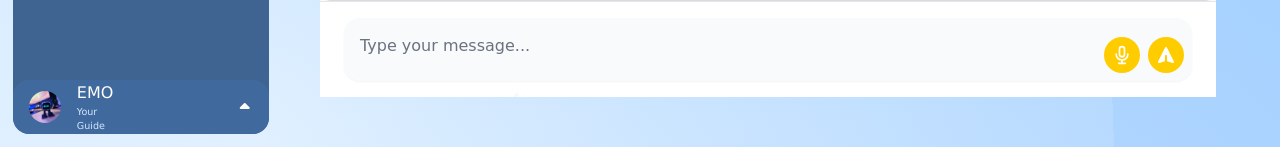
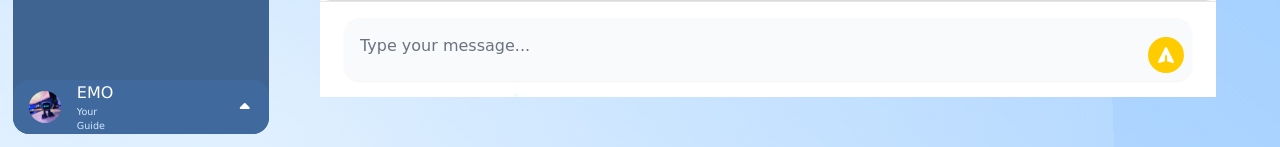
Before and after one commit to SerWalid/EMO, a Flask app: page /chatbot in a window 1280 px wide. Shown: the part 653-800 px from the top of the page. Run offline with Flask 3, Linux system fonts and the light colour scheme; some libraries are stand-ins or nearby versions.

Commit message:
Chatbot uPDATES

```diff
--- a/static/css/chatbot.css
+++ b/static/css/chatbot.css
@@ -5,12 +5,9 @@ body {
   overflow: hidden;  /* Disables scrolling on the whole page */
 }
 
-
-
 /* Chat Container */
 #chat-bubbles {
    /* This sets the height correctly */
-  overflow-y: auto;             /* Allows scrolling only if content overflows */
   scrollbar-color: #ffcc00 transparent;
   z-index: 20;
   background-color: #dadbdc;
@@ -18,9 +15,7 @@ body {
   padding: 10px;
   box-sizing: border-box;
   scrollbar-width: none; /* For Firefox */
-
 }
-
 
 /* Scrollbar styles */
 #chat-bubbles::-webkit-scrollbar {
@@ -38,8 +33,6 @@ body {
 
 /* Make sure the chat container doesn't overflow the viewport */
 .chat-container {
-
-  overflow: auto;
   display: flex;
   flex-direction: column;
   max-height: 400px;
@@ -53,7 +46,6 @@ body {
   background-color: #fff;
   border-top: 2px solid #ffcc00;
   padding: 10px;
-  overflow: auto;
 }
 
 /* Button Styles */
--- a/static/js/chatbot.js
+++ b/static/js/chatbot.js
@@ -116,7 +116,7 @@ function addBotMessage(message) {
   responseBubble.className = "flex gap-x-2 sm:gap-x-4";
   responseBubble.innerHTML = `
       <span class="inline-flex justify-center items-center w-[38px] h-[38px] rounded-md bg-[#63bda4] overflow-hidden">
-        <img src="./static/images/teemo.jpg" alt="" class="object-contain w-full h-full" />
+        <img src="./static/images/AA.jpg" alt="" class="object-contain w-full h-full" />
       </span>
       <div class="grow max-w-[90%] md:max-w-2xl w-full space-y-3">
         <div class="bg-blue-50 border border-blue-200 rounded-lg p-4 space-y-3 white:bg-neutral-900 white:border-neutral-700">
@@ -150,7 +150,7 @@ function addLoadingBubble() {
   loadingBubble.className = "flex gap-x-2 sm:gap-x-4";
   loadingBubble.innerHTML = `
       <span class="inline-flex justify-center items-center w-[38px] h-[38px] rounded-md bg-[#63bda4] overflow-hidden">
-        <img src="./static/images/teemo.jpg" alt="" class="object-contain w-full h-full" />
+        <img src="./static/images/AA.jpg" alt="" class="object-contain w-full h-full" />
       </span>
       <div class="bg-white border border-gray-200 rounded-lg p-4 space-y-3 white:bg-neutral-900">
         <p class="text-sm text-gray-800 ">Temo is typing...</p>
--- a/templates/chatbot.html
+++ b/templates/chatbot.html
@@ -26,7 +26,7 @@
     </div>
 
     <!-- Chat Messages -->
-    <div id="chat-bubbles" class="flex-1 overflow-y-auto px-6 py-6">
+    <div id="chat-bubbles" class="flex-1 px-6 py-6">
       <div class="space-y-6">
         <!-- Welcome Message -->
         <div class="flex items-start space-x-4">
@@ -44,24 +44,16 @@
     <!-- Input Area -->
     <div class="border-t bg-white">
       <div class="px-6 py-4">
-        <form id="chat-form" class="relative bg-gray-50 rounded-2xl shadow-sm">
+        <form id="chat-form" class="relative bg-gray-50 rounded-2xl shadow-sm overflow-hidden max-w-full">
           <textarea
             id="user-input"
             rows="1"
-            class="w-full px-4 py-4 pr-20 text-gray-900 placeholder-gray-500 bg-transparent border-0 resize-none focus:ring-0 focus:outline-none"
+            class="w-full px-4 py-4 pr-20 text-gray-900 placeholder-gray-500 overflow-hidden bg-transparent border-0 resize-none focus:ring-0 focus:outline-none"
             placeholder="Type your message..."
           ></textarea>
 
           <div class="absolute right-2 bottom-2 flex space-x-2">
-            <button
-              type="button"
-              id="mic-button"
-              class="p-2 text-gray-500 hover:text-blue-600 rounded-full hover:bg-blue-50 transition-colors"
-            >
-              <svg class="w-5 h-5" fill="none" stroke="currentColor" viewBox="0 0 24 24">
-                <path stroke-linecap="round" stroke-linejoin="round" stroke-width="2" d="M19 11a7 7 0 01-7 7m0 0a7 7 0 01-7-7m7 7v4m0 0H8m4 0h4m-4-8a3 3 0 01-3-3V5a3 3 0 116 0v6a3 3 0 01-3 3z"></path>
-              </svg>
-            </button>
+
 
             <button
               type="submit"
```
